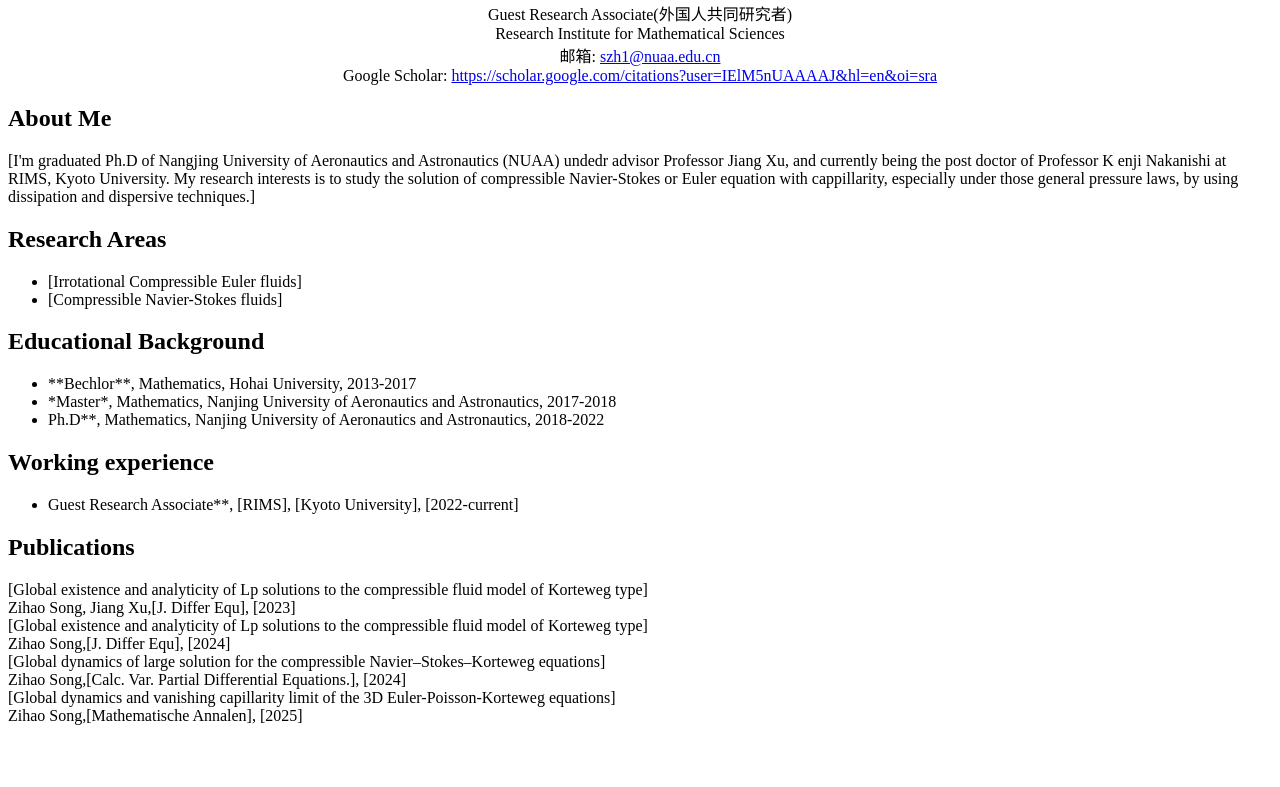
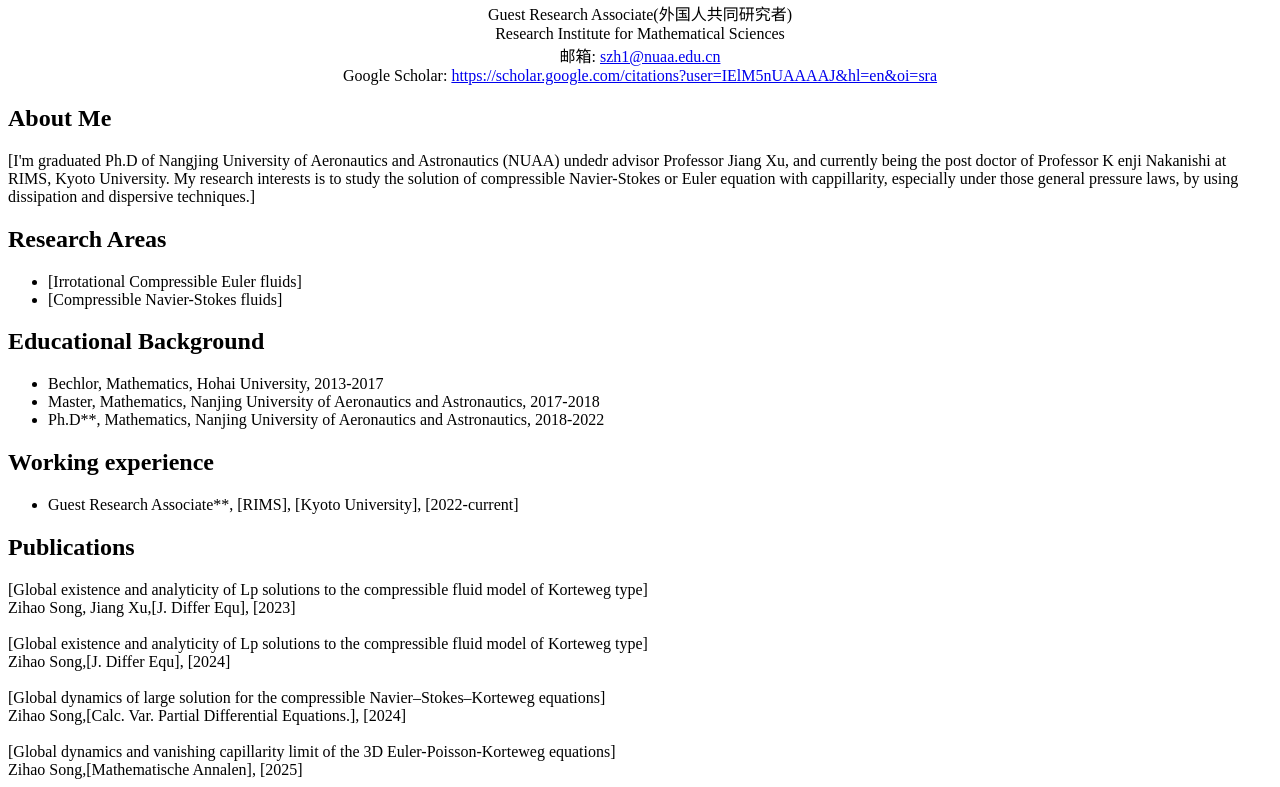
Before and after one commit to Songzh-1995/.github.io, a plain HTML site: page index.html in a window 1280 px wide. Shown: the part 105-892 px from the top of the page. Before the commit the page ends 838 px from the top, so only its background shows below. Drawn offline with Linux system fonts and the light colour scheme.

Commit message:
Update index.html

```diff
--- a/index.html
+++ b/index.html
@@ -118,8 +118,8 @@
     <section id="education">
         <h2>Educational Background</h2>
         <ul>
-            <li>**Bechlor**, Mathematics, Hohai University, 2013-2017</li>
-            <li>*Master*, Mathematics, Nanjing University of Aeronautics and Astronautics, 2017-2018</li>
+            <li>Bechlor, Mathematics, Hohai University, 2013-2017</li>
+            <li>Master, Mathematics, Nanjing University of Aeronautics and Astronautics, 2017-2018</li>
 <li>Ph.D**, Mathematics, Nanjing University of Aeronautics and Astronautics, 2018-2022</li>
         </ul>
     </section>
@@ -137,13 +137,13 @@
         <div class="pub-item">
             <div class="pub-title">[Global existence and analyticity of Lp solutions to the compressible fluid model of Korteweg type]</div>
             <div class="pub-authors">Zihao Song, Jiang Xu,[J. Differ Equ], [2023]</div>
-
+&nbsp;
             <div class="pub-title">[Global existence and analyticity of Lp solutions to the compressible fluid model of Korteweg type]</div>
             <div class="pub-authors">Zihao Song,[J. Differ Equ], [2024]</div>
-
+&nbsp;
             <div class="pub-title">[Global dynamics of large solution for the compressible Navier–Stokes–Korteweg equations]</div>
             <div class="pub-authors">Zihao Song,[Calc. Var. Partial Differential Equations.], [2024]</div>
-
+&nbsp;
             <div class="pub-title">[Global dynamics and vanishing capillarity limit of
 the 3D Euler-Poisson-Korteweg equations]</div>
             <div class="pub-authors">Zihao Song,[Mathematische Annalen], [2025]</div>
```
